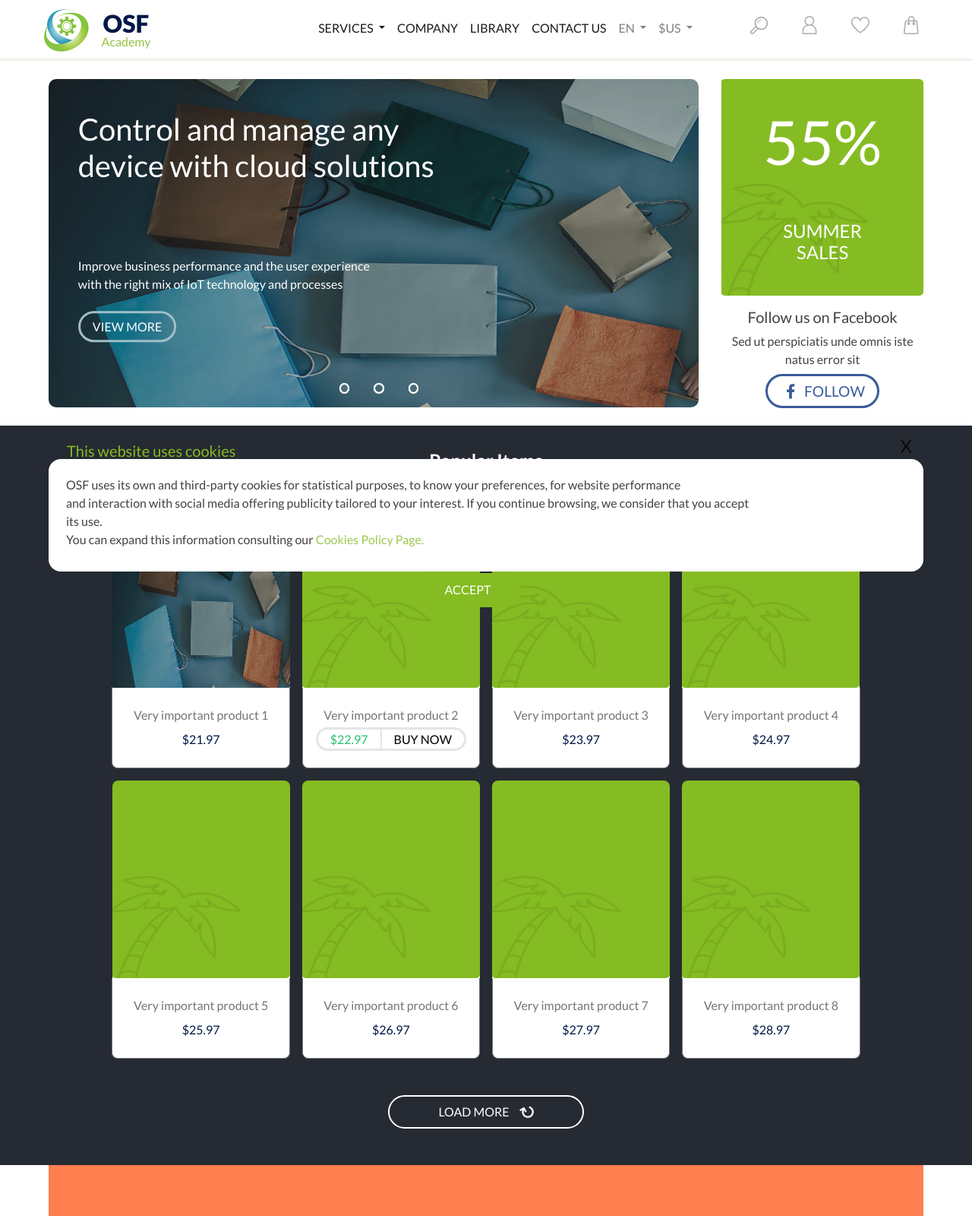
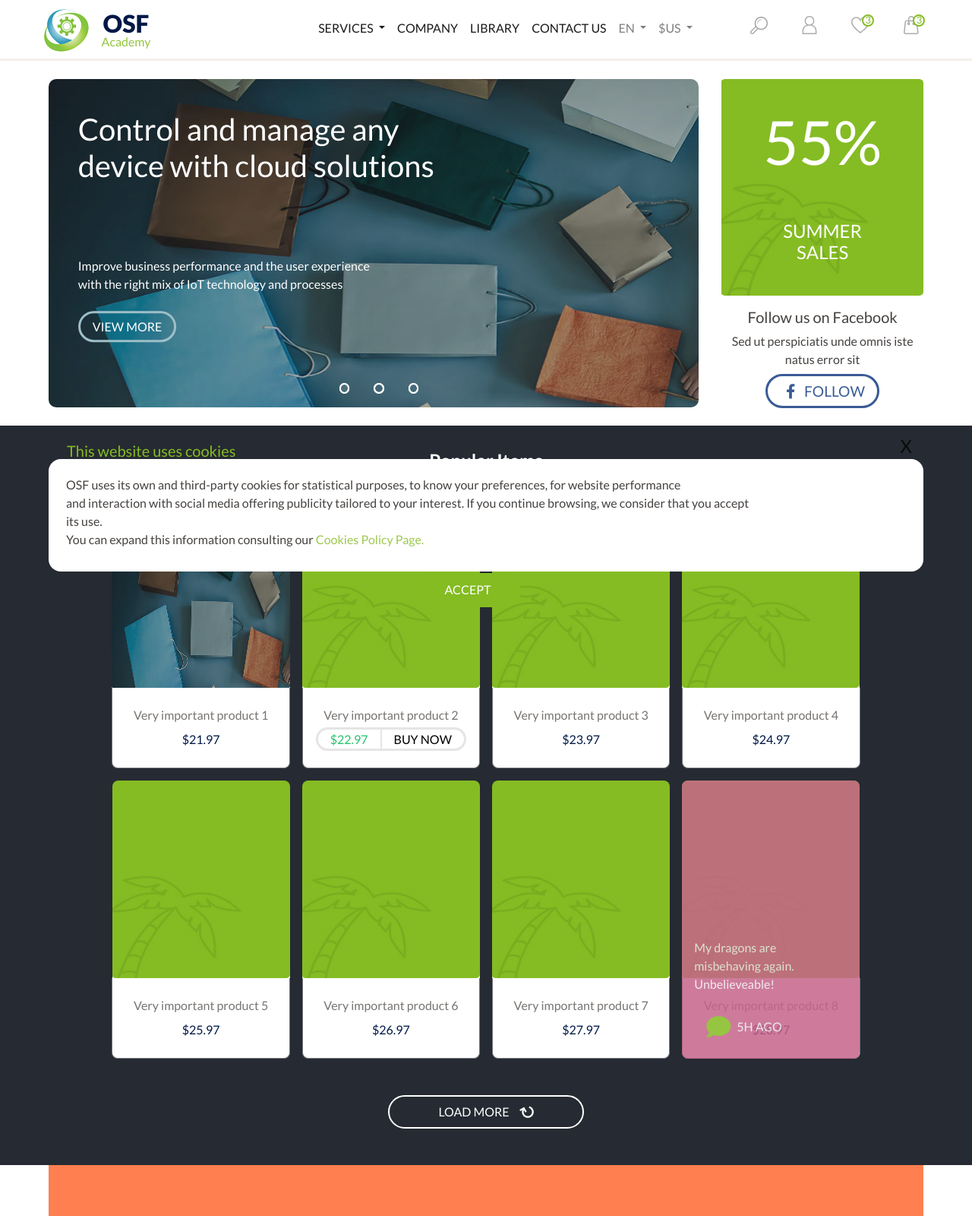
Before and after one commit to MrUbeyd/OSF-Front-End-Project, a plain HTML site: page index.html in a window 1280 px wide. Shown: the top 1600 px of the page at 76% size. Drawn offline with nearby package versions, Linux system fonts and the light colour scheme.

Commit message:
popular items and increase number of navbar elements part done ...

```diff
--- a/dist/js/main.js
+++ b/dist/js/main.js
@@ -408,3 +408,22 @@ setInterval(function() {
     }
 }, 5000);
 // /Slider JS
+
+
+
+// add +1 to navbar counts(fav, cart)
+const addItemToCartBtn = document.querySelectorAll(".addItemToCart");
+for (let i = 0; i < addItemToCartBtn.length; i++) {
+    console.log(addItemToCartBtn[i]);
+    addItemToCartBtn[i].addEventListener("click", () => {
+        var itemCount = parseInt($("#cart_span").text());
+        document.getElementById("cart_span").innerHTML = itemCount + 1;
+    });
+}
+const addItemToFavBtn = document.querySelectorAll(".addItemToFav");
+for (let i = 0; i < addItemToFavBtn.length; i++) {
+    addItemToFavBtn[i].addEventListener("click", () => {
+        var itemCount = parseInt($("#fav_span").text());
+        document.getElementById("fav_span").innerHTML = itemCount + 1;
+    });
+}
--- a/dist/scss/main.scss
+++ b/dist/scss/main.scss
@@ -193,6 +193,54 @@ body {
         //green hover
         filter: invert(77%) sepia(8%) saturate(2989%) hue-rotate(37deg) brightness(94%) contrast(85%);
     }
+}
+
+.cart_count {
+    position: absolute;
+    top: 1.2rem;
+    margin-left: 0.9rem;
+    width: 1rem;
+    height: 1rem;
+    background: white;
+    border: 2px solid #86bd26;
+    border-radius: 50%;
+    text-align: center
+}
+
+.cart_count span {
+    display: block;
+    line-height: 0.6rem;
+    font-size: 0.8rem;
+    color: #86bd26;
+    -webkit-transform: translateY(1px);
+    -moz-transform: translateY(1px);
+    -ms-transform: translateY(1px);
+    -o-transform: translateY(1px);
+    transform: translateY(1px)
+}
+
+.fav_count {
+    position: absolute;
+    top: 1.2rem;
+    margin-left: 0.9rem;
+    width: 1rem;
+    height: 1rem;
+    background: white;
+    border: 2px solid #86bd26;
+    border-radius: 50%;
+    text-align: center
+}
+
+.fav_count span {
+    display: block;
+    line-height: 0.6rem;
+    font-size: 0.8rem;
+    color: #86bd26;
+    -webkit-transform: translateY(1px);
+    -moz-transform: translateY(1px);
+    -ms-transform: translateY(1px);
+    -o-transform: translateY(1px);
+    transform: translateY(1px)
 }
 
 .dropdown-bg {
@@ -740,6 +788,8 @@ body {
                             opacity: 1;
                         }
                         .extra-comment {
+                            background-color: #c6648a;
+                            border-radius: 0.5rem;
                             opacity: 1;
                         }
                     }
@@ -766,24 +816,32 @@ body {
                         }
                     }
                     .extra-comment {
-                        opacity: 0;
-                        @include flexCenter(row);
+                        opacity: 0.85;
+                        background-color: #c6648a;
+                        border-radius: 0.5rem;
+                        display: flex;
+                        align-items: flex-start;
+                        flex-direction: column;
                         width: 14.64rem;
                         height: 22.875rem;
                         font-size: 2rem;
-                        a {
+                        p {
+                            opacity: 1;
+                            color: #ede8ee;
+                            font-size: 1rem;
+                            padding-top: 13rem;
+                            padding-left: 1rem;
+                        }
+                        .comment {
                             @include flexCenter(row);
-                            width: 5rem;
-                            height: 5rem;
-                            margin: 0.5rem;
-                            background-color: white;
-                            border-radius: 50%;
-                            text-decoration: none;
-                            &:first-of-type {
-                                color: #23c46e;
+                            opacity: 1;
+                            i {
+                                color: #84bc22;
+                                padding-left: 2rem;
                             }
-                            &:last-of-type {
-                                color: #e73c68;
+                            p {
+                                padding-top: 1rem;
+                                padding-left: 0.5rem;
                             }
                         }
                     }
--- a/index.html
+++ b/index.html
@@ -184,12 +184,19 @@
                         </li>
                         <li>
                             <a href="./dist/pages/404page.html">
+                                <div>
                                     <i><img src="./img/icons/Fav-.svg " class="header-icons-filter " alt="Fav icon "></i>
+                                    <div class="fav_count"><span id="fav_span">3</span></div>
+                                </div>
                             </a>
                         </li>
                         <li>
                             <a href="# ">
+                                <div>
                                     <i><img src="./img/icons/shopping-bag-.svg " class="header-icons-filter " alt="Shopping-Cart icon "></i>
+                                    <div class="cart_count"><span id="cart_span">3</span></div>
+                                </div>
+
                             </a>
                         </li>
                     </ul>
@@ -286,6 +293,7 @@
                 </div>
                 <div class="item-cards">
 
+                    <!-- This script not works when transport to js file IDK why??? -->
                     <script type="text/javascript">
                         const xhr = new XMLHttpRequest();
                         xhr.onload = function() {
@@ -296,9 +304,9 @@
                                     // if (resObj.product_price == "$20.97") {
                                     //     document.getElementById("product-title").innerHTML = resObj.product_title;
                                     // }
-                                    const divTemplate = (img_url, title, price) => `<div class="item-card"><div class="item-img"><img src="${img_url}" alt="product img"></div><div class="item-detail"><a href="#">${title}</a><a href="#">${price}</a></div><div class="overlay"><div class="extra-buttons"><a href="#"><i class="fa fa-plus"></i></a><a href="#"><i class="fa fa-heart"></i></a></div></div></div>`
-                                    const divTemplateSecondProduct = (img_url, title, price) => `<div class="item-card"><div class="item-img"><img src="${img_url}" alt="product img"></div><div class="item-detail"><a href="#">${title}</a><div class="second-product"><a href="#">${price}</a><a href="#">BUY NOW</a></div></div></div>`
-                                    const divTemplateComment = (img_url, title, price) => `<div class="item-card"><div class="item-img"><img src="${img_url}" alt="product img"></div><div class="item-detail"><a href="#">${title}</a><a href="#">${price}</a></div><div class="overlay"><div class="extra-comment"><a href="#"><i class="fa fa-plus"></i></a><a href="#"><i class="fa fa-heart"></i></a></div></div></div>`
+                                    const divTemplate = (img_url, title, price) => `<div class="item-card"><div class="item-img"><img src="${img_url}" alt="product img"></div><div class="item-detail"><a>${title}</a><a>${price}</a></div><div class="overlay"><div class="extra-buttons"><a class="addItemToCart"><i class="fa fa-plus"></i></a><a class="addItemToFav"><i class="fa fa-heart" ></i></a></div></div></div>`
+                                    const divTemplateSecondProduct = (img_url, title, price) => `<div class="item-card"><div class="item-img"><img src="${img_url}" alt="product img"></div><div class="item-detail"><a href="#">${title}</a><div class="second-product"><a>${price}</a><a id="buyItemToCart">BUY NOW</a></div></div></div>`
+                                    const divTemplateComment = (img_url, title, price) => `<div class="item-card"><div class="item-img"><img src="${img_url}" alt="product img"></div><div class="item-detail"><a href="#">${title}</a><a href="#">${price}</a></div><div class="overlay"><div class="extra-comment"><p>My dragons are<br> misbehaving again.<br>Unbelieveable!</p><div class="comment"><i class="fa fa-comment"></i><p> 5H AGO</p></div></div></div></div>`
                                     resObj.forEach(item => {
                                             if (item.product_id <= 8) {
                                                 var child = document.createElement('div');
@@ -306,28 +314,30 @@
                                                     child.innerHTML = divTemplateSecondProduct(item.product_img, item.product_title, item.product_price);
                                                 } else if (item.product_id === 8) {
                                                     child.innerHTML = divTemplateComment(item.product_img, item.product_title, item.product_price);
-
                                                 } else {
                                                     child.innerHTML = divTemplate(item.product_img, item.product_title, item.product_price);
-
                                                 }
                                                 document.querySelectorAll('.item-cards')[0].appendChild(child);
                                             }
                                             document.getElementById("load_more").addEventListener('click', function(e) {
-                                            if (item.product_id <= 12 && item.product_id > 8) {
+                                                if (item.product_id > 8 && item.product_id <= 12) {
                                                     var child = document.createElement('div');
                                                     if (item.product_id === 2) {
                                                         child.innerHTML = divTemplateSecondProduct(item.product_img, item.product_title, item.product_price);
                                                     } else {
                                                         child.innerHTML = divTemplate(item.product_img, item.product_title, item.product_price);
-
                                                     }
                                                     document.querySelectorAll('.item-cards')[0].appendChild(child);
                                                 }
                                                 this.remove();
                                             });
                                         })
-
+                                        // navbar item count change processes
+                                    const buyItemBtn = document.querySelector("#buyItemToCart");
+                                    buyItemBtn.addEventListener("click", () => {
+                                        var itemCount = parseInt($("#cart_span").text());
+                                        document.getElementById("cart_span").innerHTML = itemCount + 1;
+                                    });
                                 } catch (e) {
                                     console.warn("There was an error in the JSON. File could not parse!...");
                                 }
@@ -339,6 +349,7 @@
                         xhr.open('get', 'products.json');
                         xhr.send();
                     </script>
+
 
                 </div>
 
```
Also changed, not shown: dist/css/main.min.css, 1 other file. Lines whose indentation alone changed are shown as unchanged.
